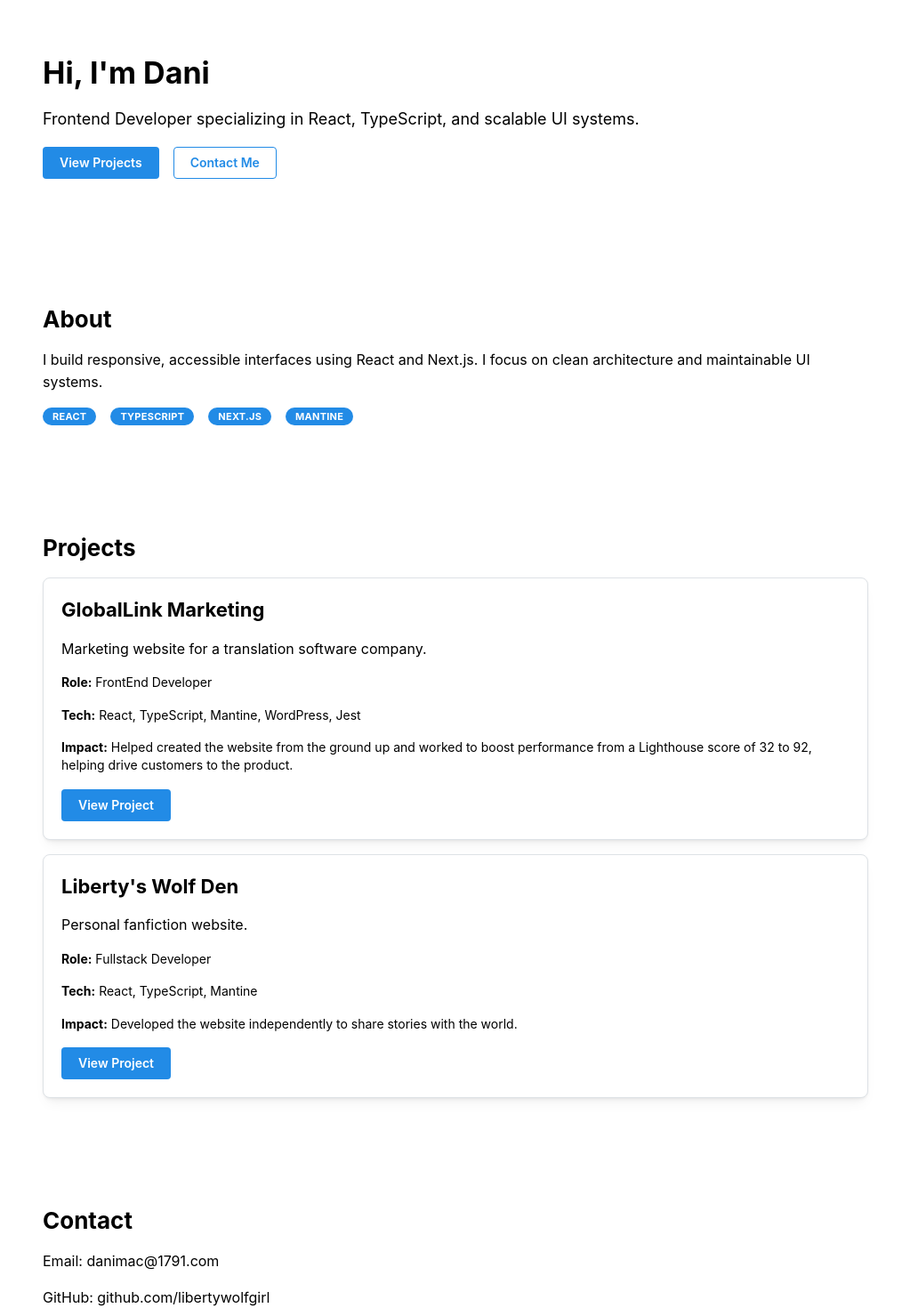
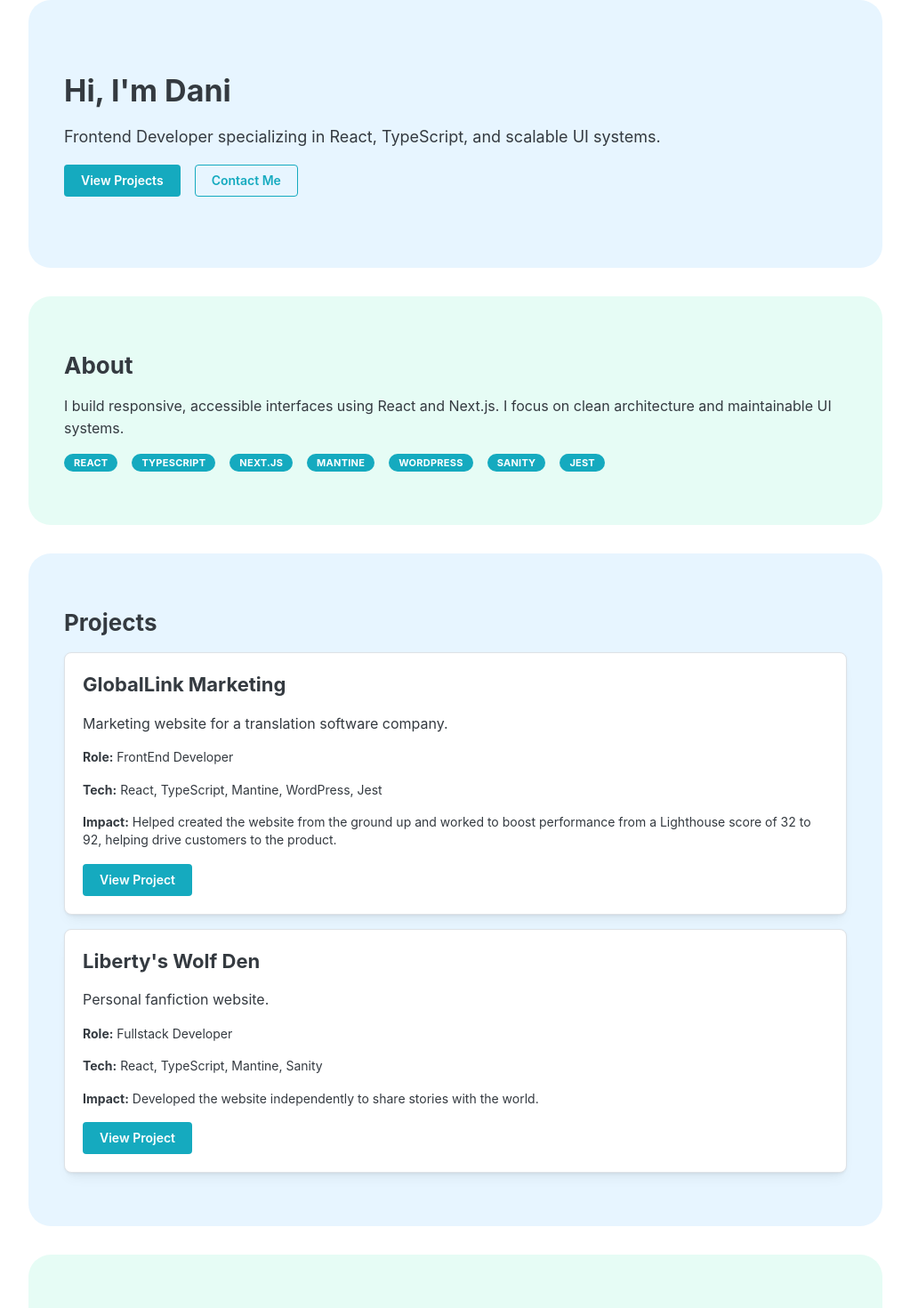
Before and after one commit to libertywolfgirl/Portfolio, a Next.js app: page / in a window 1280 px wide. Shown: the part 20-1490 px from the top of the page at 89% size, without its empty margins (128-1151 px from the left). Built offline with nearby package versions, Linux system fonts and the light colour scheme.

Commit message:
adding styling

```diff
--- a/src/app/components/About.tsx
+++ b/src/app/components/About.tsx
@@ -2,10 +2,12 @@ import { Container, Title, Text, Group, Stack, Badge } from "@mantine/core";
 
 const About = () => {
   return (
-    <Container size="md" py={60}>
+    <Container w="100%" size="md" py={60} px={40} bg="teal.0" bdrs={25}>
       <Stack>
-        <Title order={2}>About</Title>
-        <Text>
+        <Title order={2} c="gray.8">
+          About
+        </Title>
+        <Text c="gray.8">
           I build responsive, accessible interfaces using React and Next.js. I
           focus on clean architecture and maintainable UI systems.
         </Text>
@@ -14,6 +16,9 @@ const About = () => {
           <Badge>TypeScript</Badge>
           <Badge>Next.js</Badge>
           <Badge>Mantine</Badge>
+          <Badge>WordPress</Badge>
+          <Badge>Sanity</Badge>
+          <Badge>Jest</Badge>
         </Group>
       </Stack>
     </Container>
--- a/src/app/components/Contact.tsx
+++ b/src/app/components/Contact.tsx
@@ -2,11 +2,21 @@ import { Container, Title, Text, Stack } from "@mantine/core";
 
 const Contact = () => {
   return (
-    <Container size="md" py={60} id="contact">
+    <Container
+      w="100%"
+      size="md"
+      py={60}
+      px={40}
+      bg="teal.0"
+      bdrs={25}
+      id="contact"
+    >
       <Stack>
-        <Title order={2}>Contact</Title>
-        <Text>Email: danimac@1791.com</Text>
-        <Text>GitHub: github.com/libertywolfgirl</Text>
+        <Title order={2} c="gray.8">
+          Contact
+        </Title>
+        <Text c="gray.8">Email: danimac@1791.com</Text>
+        <Text c="gray.8">GitHub: github.com/libertywolfgirl</Text>
       </Stack>
     </Container>
   );
--- a/src/app/components/Hero.tsx
+++ b/src/app/components/Hero.tsx
@@ -2,10 +2,12 @@ import { Container, Title, Text, Button, Group, Stack } from "@mantine/core";
 
 const Hero = () => {
   return (
-    <Container size="md" py={80}>
+    <Container w="100%" size="md" py={80} px={40} bg="blue.0" bdrs={25}>
       <Stack gap="md">
-        <Title order={1}>Hi, I&apos;m Dani</Title>
-        <Text size="lg">
+        <Title order={1} c="gray.8">
+          Hi, I&apos;m Dani
+        </Title>
+        <Text size="lg" c="gray.8">
           Frontend Developer specializing in React, TypeScript, and scalable UI
           systems.
         </Text>
--- a/src/app/components/ProjectCard.tsx
+++ b/src/app/components/ProjectCard.tsx
@@ -21,15 +21,17 @@ const ProjectCard = ({
   return (
     <Card shadow="sm" padding="lg" radius="md" withBorder>
       <Stack>
-        <Title order={3}>{title}</Title>
-        <Text>{description}</Text>
-        <Text size="sm">
+        <Title order={3} c="gray.8">
+          {title}
+        </Title>
+        <Text c="gray.8">{description}</Text>
+        <Text size="sm" c="gray.8">
           <b>Role:</b> {role}
         </Text>
-        <Text size="sm">
+        <Text size="sm" c="gray.8">
           <b>Tech:</b> {tech.join(", ")}
         </Text>
-        <Text size="sm">
+        <Text size="sm" c="gray.8">
           <b>Impact:</b> {impact}
         </Text>
         <Link href={url} target="_blank">
--- a/src/app/components/Projects.tsx
+++ b/src/app/components/Projects.tsx
@@ -15,7 +15,7 @@ const projects = [
     title: "Liberty's Wolf Den",
     description: "Personal fanfiction website.",
     role: "Fullstack Developer",
-    tech: ["React", "TypeScript", "Mantine"],
+    tech: ["React", "TypeScript", "Mantine", "Sanity"],
     impact:
       "Developed the website independently to share stories with the world.",
     url: "https://libertys-wolf-den.vercel.app/",
@@ -24,9 +24,19 @@ const projects = [
 
 const Projects = () => {
   return (
-    <Container size="md" py={60} id="projects">
+    <Container
+      w="100%"
+      size="md"
+      py={60}
+      id="projects"
+      px={40}
+      bg="blue.0"
+      bdrs={25}
+    >
       <Stack>
-        <Title order={2}>Projects</Title>
+        <Title order={2} c="gray.8">
+          Projects
+        </Title>
         {projects.map((project) => (
           <ProjectCard
             key={project.title}
--- a/src/app/layout.tsx
+++ b/src/app/layout.tsx
@@ -20,7 +20,9 @@ export default function RootLayout({
         <ColorSchemeScript />
       </head>
       <body>
-        <MantineProvider>{children}</MantineProvider>
+        <MantineProvider theme={{ primaryColor: "cyan" }}>
+          {children}
+        </MantineProvider>
       </body>
     </html>
   );
--- a/src/app/page.tsx
+++ b/src/app/page.tsx
@@ -1,5 +1,4 @@
-"use client";
-
+import { Stack } from "@mantine/core";
 import About from "./components/About";
 import Contact from "./components/Contact";
 import Hero from "./components/Hero";
@@ -7,12 +6,12 @@ import Projects from "./components/Projects";
 
 const Page = () => {
   return (
-    <main>
+    <Stack gap="xl" my="lg">
       <Hero />
       <About />
       <Projects />
       <Contact />
-    </main>
+    </Stack>
   );
 };
 
```
